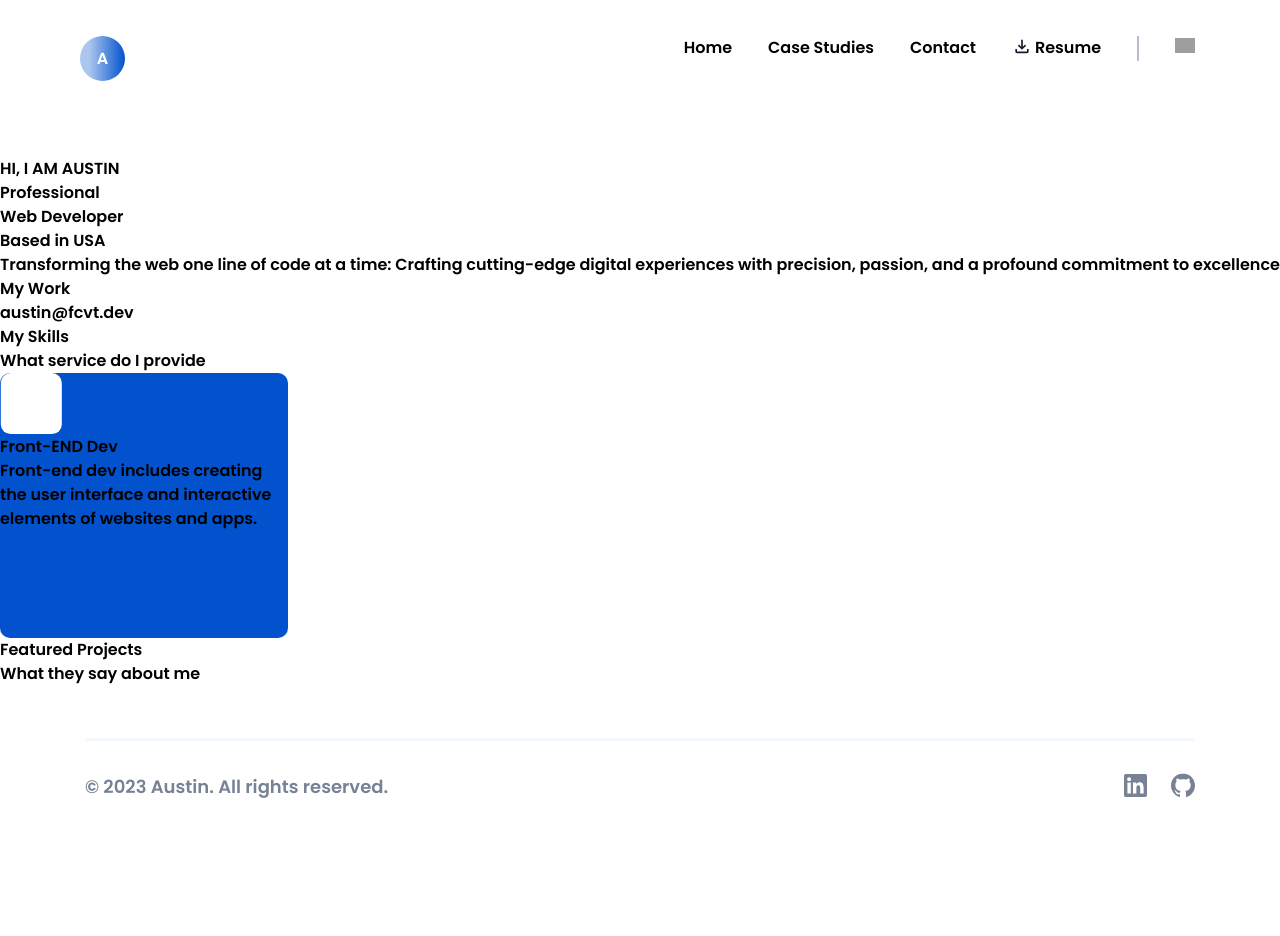
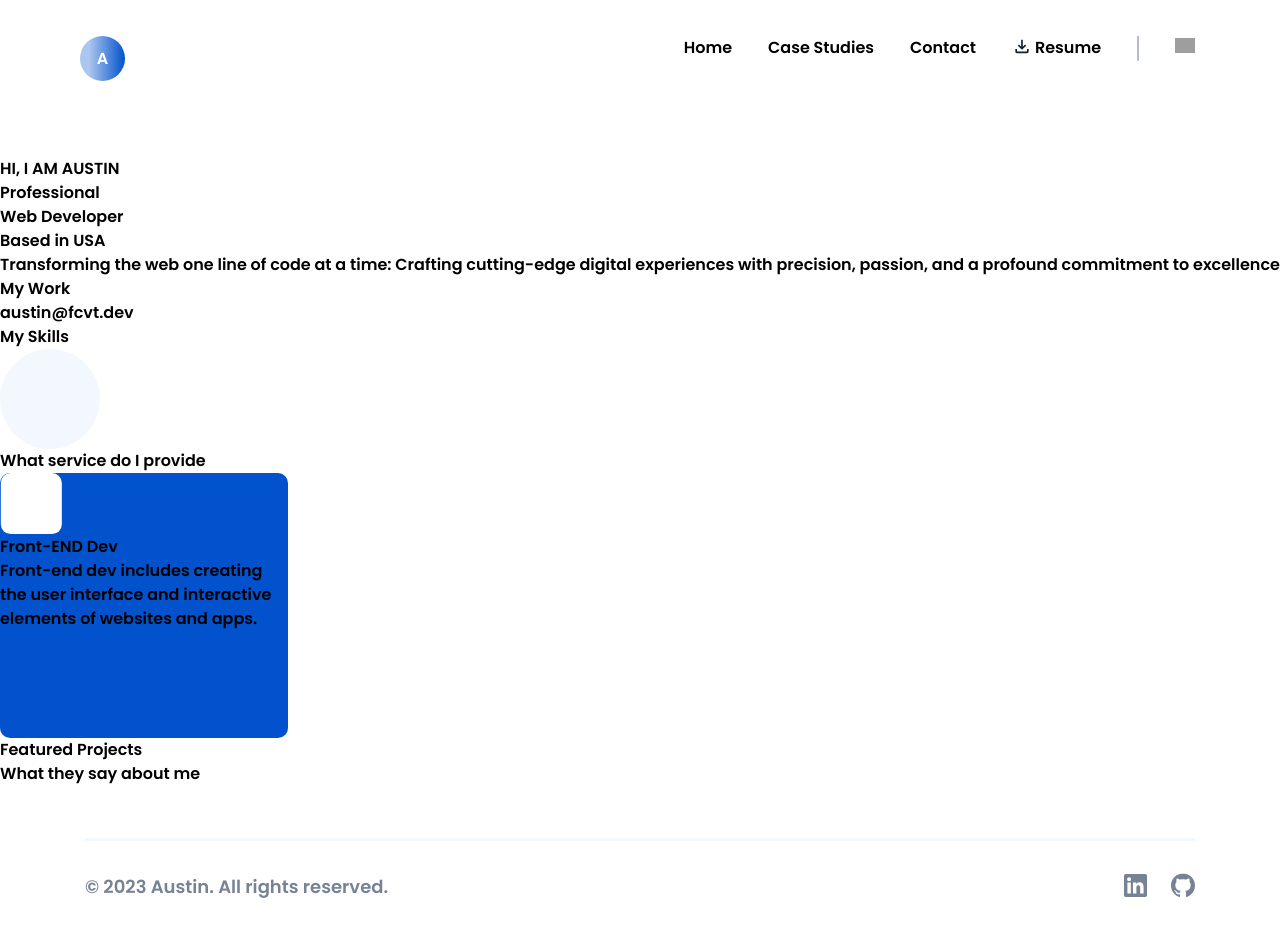
Before and after one commit to austinmargarone/portfolio, a Next.js app: page / in a window 1280 px wide. Shown: the top 936 px of the page. Before the commit the page ends 854 px from the top, so only its background shows below. Built offline with nearby package versions, Linux system fonts and the light colour scheme; grey boxes are pictures that could not be loaded.

Commit message:
feat: skill tiles

```diff
--- a/app/page.tsx
+++ b/app/page.tsx
@@ -1,4 +1,5 @@
 import ServiceCard from "@/components/ServiceCard";
+import SkillTile from "@/components/SkillTile";
 
 export default function Home() {
   return (
@@ -25,7 +26,9 @@ export default function Home() {
         {/* Skills */}
         <div>
           <h1>My Skills</h1>
-          <div></div>
+          <div>
+            <SkillTile />
+          </div>
         </div>
         {/* Services */}
         <h1>What service do I provide</h1>
--- /dev/null
+++ b/components/SkillTile.tsx
@@ -0,0 +1,14 @@
+import React from "react";
+
+type Props = {};
+
+const SkillTile = (props: Props) => {
+  return (
+    // Change bg to fill when implemented
+    <div className="h-[3.3rem] w-[3.3rem] shrink-0 rounded-full bg-white1 md:h-[6.25rem] md:w-[6.25rem]">
+      <div className="h-[1.65rem] w-[1.65rem] shrink-0 md:h-[3.125rem] md:w-[3.125rem]"></div>
+    </div>
+  );
+};
+
+export default SkillTile;
```
